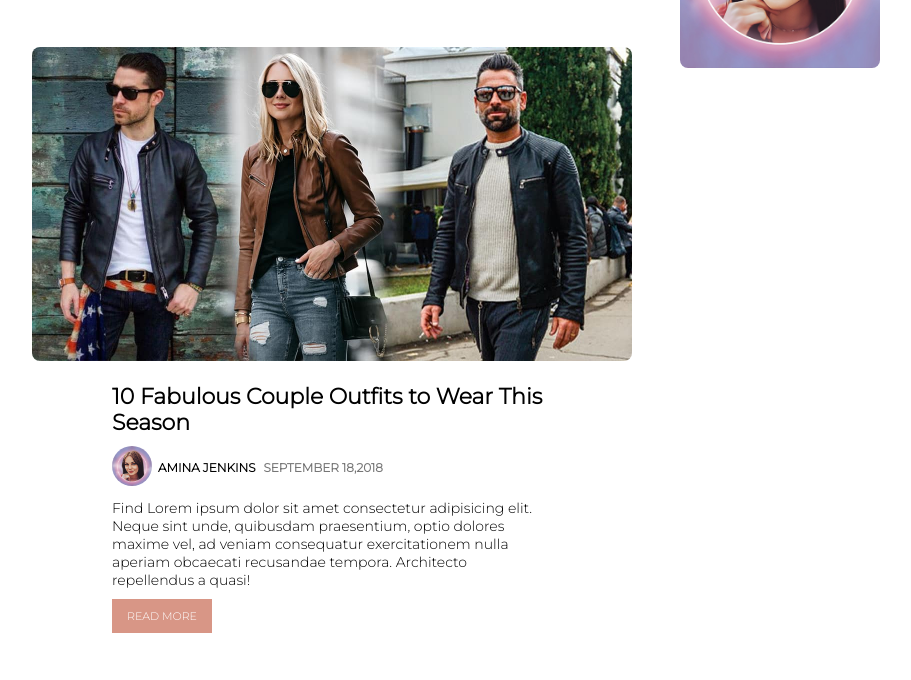
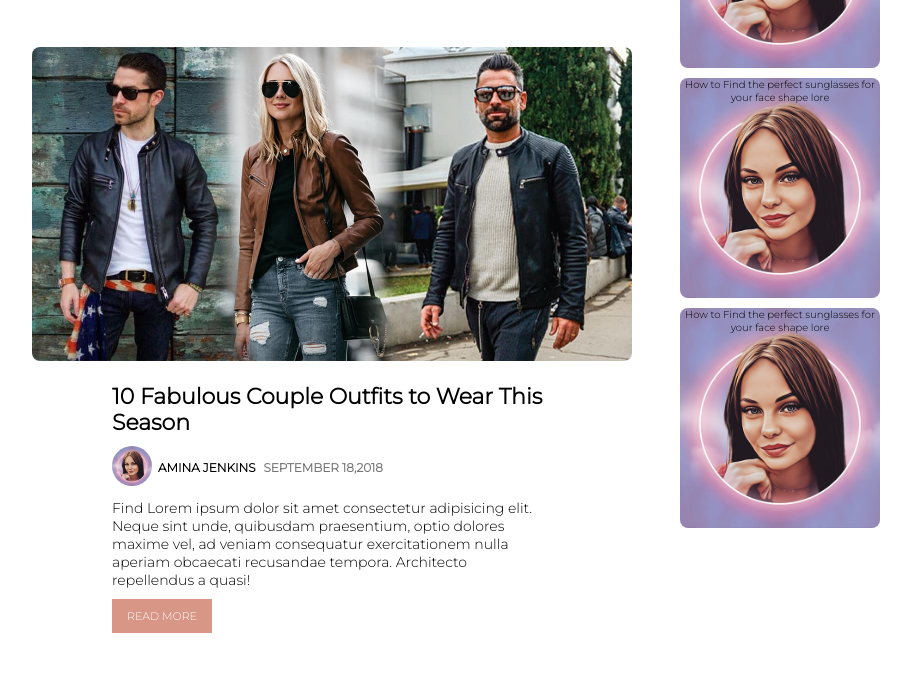
Before and after one commit to nitinshahi/lifestyle-blog-UI, a plain HTML site: page index.html in a window 1280 px wide. Shown: the part 1125-1805 px from the top of the page, without its empty margins (184-1095 px from the left). Drawn offline with Linux system fonts and the light colour scheme.

Commit message:
main content section 2 musteread duplicates added

```diff
--- a/assets/css/style.css
+++ b/assets/css/style.css
@@ -307,6 +307,7 @@ header .date {
   background-size: cover;
   background-position: center;
   border-radius: 0.8rem;
+  margin-bottom: 1rem;
 }
 .must-read-card p {
 }
--- a/index.html
+++ b/index.html
@@ -34,7 +34,9 @@
                 ></a>
               </li>
               <li>
-                <a href="https://www.facebook.com/" target="_blank"><i class="fa-brands fa-facebook-f"></i></a>
+                <a href="https://www.facebook.com/" target="_blank"
+                  ><i class="fa-brands fa-facebook-f"></i
+                ></a>
               </li>
             </ul>
           </div>
@@ -200,6 +202,12 @@
             <div class="must-read-card">
               <p>How to Find the perfect sunglasses for your face shape lore</p>
             </div>
+            <div class="must-read-card">
+              <p>How to Find the perfect sunglasses for your face shape lore</p>
+            </div>
+            <div class="must-read-card">
+              <p>How to Find the perfect sunglasses for your face shape lore</p>
+            </div>
           </div>
         </div>
       </div>
```
